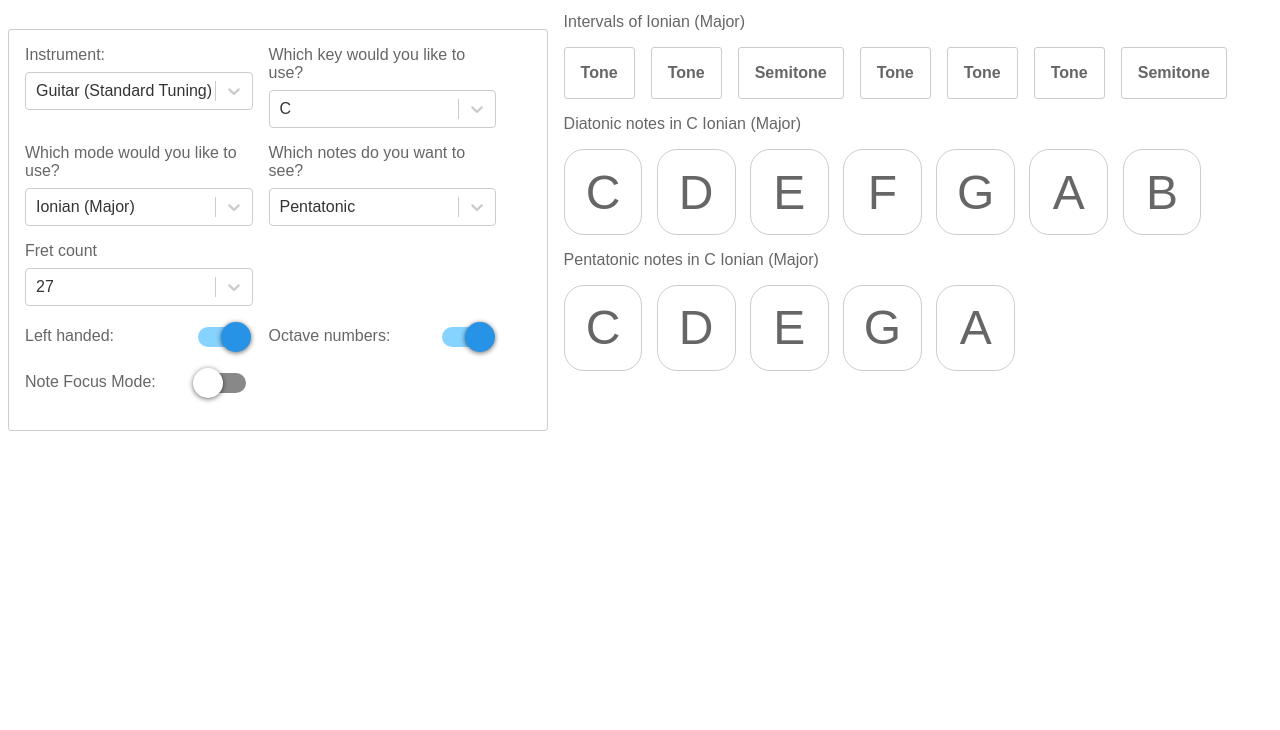
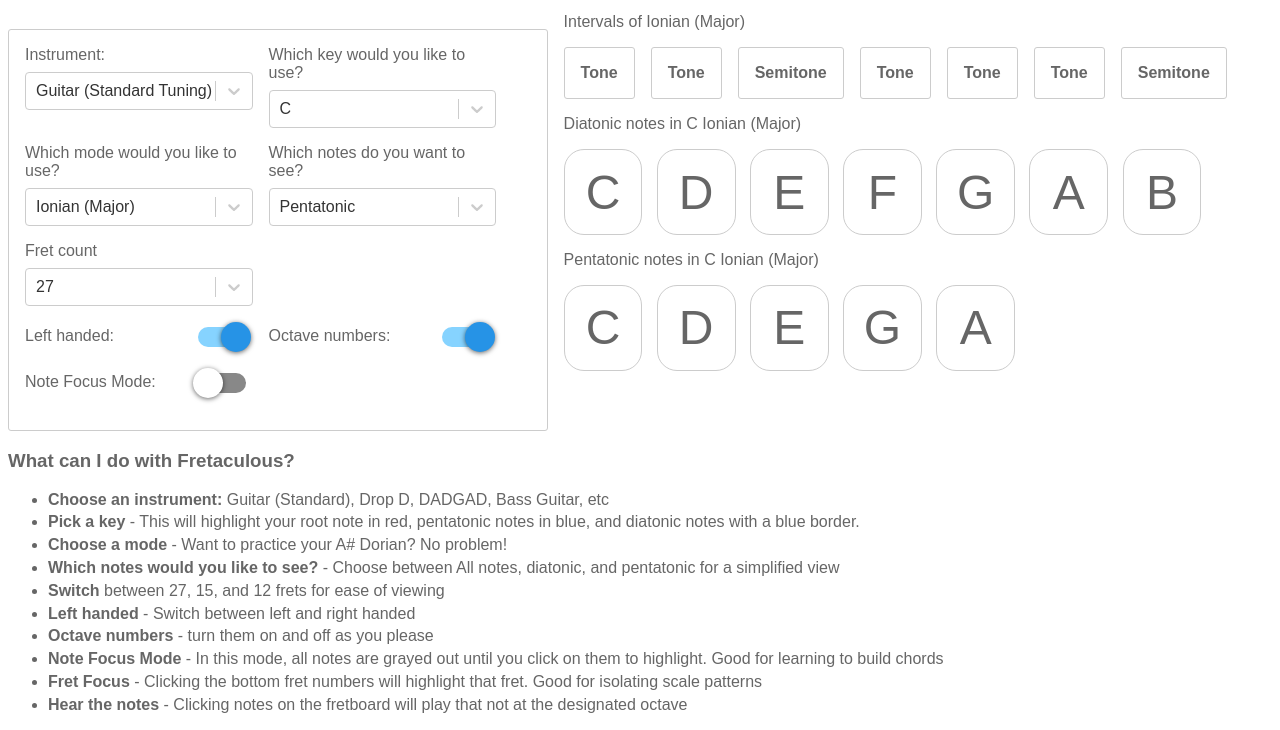
Before and after one commit to JamieDixon/scales-learning, a React app: page / in a window 1280 px wide. Shown: the part 381-1111 px from the top of the page. Before the commit the page ends 820 px from the top, so only its background shows below. Built offline with nearby package versions, Linux system fonts and the light colour scheme.

Commit message:
Add description of features

```diff
--- a/src/index.js
+++ b/src/index.js
@@ -446,6 +446,36 @@ function App() {
           </ul>
         </div>
       </div>
+      <div class="what-do">
+        <h3>What can I do with Fretaculous?</h3>
+        <ul>
+          <li>
+            <strong>Choose an instrument:</strong> Guitar (Standard), Drop D, DADGAD, Bass
+            Guitar, etc
+          </li>
+          <li>
+            <strong>Pick a key</strong> - This will highlight your root note in red, pentatonic
+            notes in blue, and diatonic notes with a blue border.
+          </li>
+          <li><strong>Choose a mode</strong> - Want to practice your A# Dorian? No problem!</li>
+          <li>
+            <strong>Which notes would you like to see?</strong> - Choose between All notes,
+            diatonic, and pentatonic for a simplified view
+          </li>
+          <li><strong>Switch</strong> between 27, 15, and 12 frets for ease of viewing</li>
+					<li><strong>Left handed</strong> - Switch between left and right handed</li>
+          <li><strong>Octave numbers</strong> - turn them on and off as you please</li>
+          <li>
+            <strong>Note Focus Mode</strong> - In this mode, all notes are grayed out until you
+            click on them to highlight. Good for learning to build chords
+          </li>
+          <li>
+            <strong>Fret Focus</strong> - Clicking the bottom fret numbers will highlight that
+            fret. Good for isolating scale patterns
+          </li>
+					<li><strong>Hear the notes</strong> - Clicking notes on the fretboard will play that not at the designated octave</li>
+        </ul>
+      </div>
     </div>
   );
 }
--- a/src/styles.css
+++ b/src/styles.css
@@ -192,3 +192,11 @@ tfoot tr th {
 .fret-number {
   cursor: pointer;
 }
+
+.what-do {
+	text-align: left;
+}
+
+.what-do li {
+	margin-bottom: 0.3em;
+}
```
